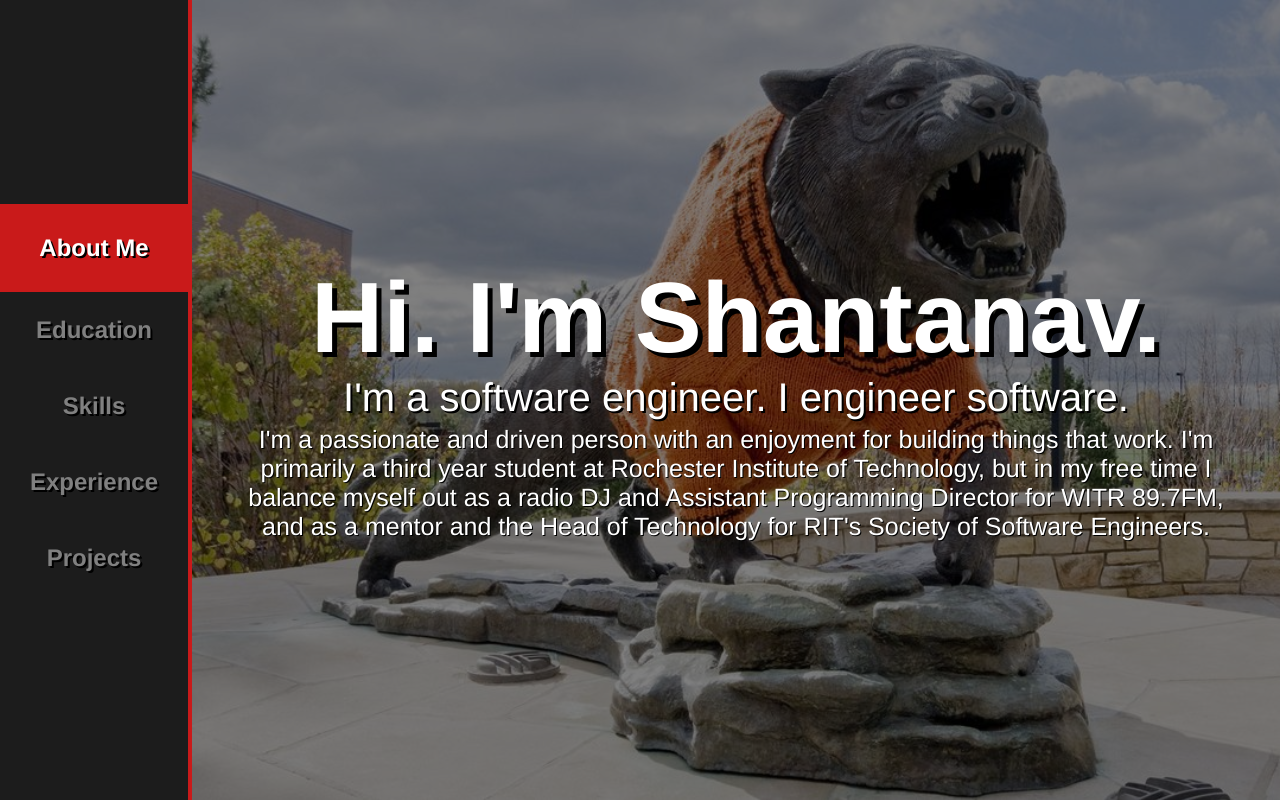
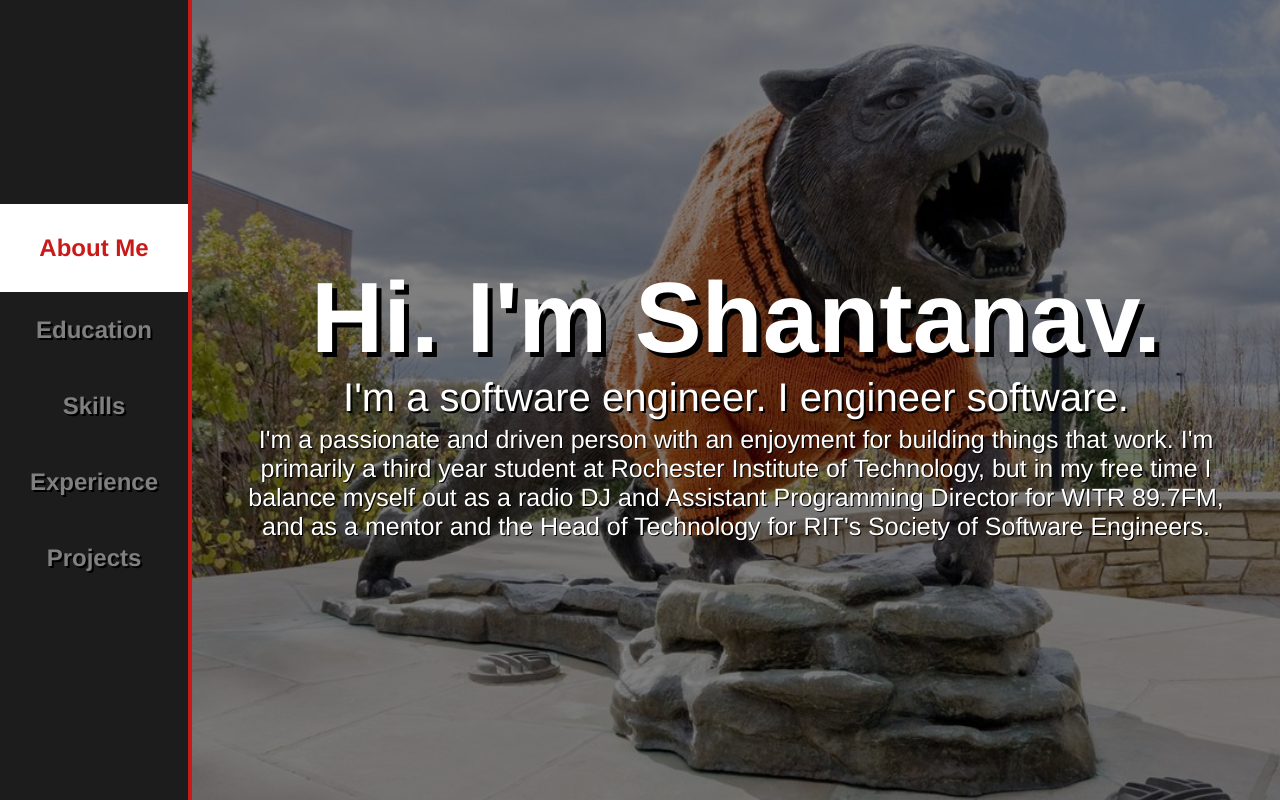
Before and after one commit to shantanav/portfolio, a React (Create React App) app: page / in a window 1280 px wide. In both pictures the pointer is over the link "About Me". Shown: the top 800 px of the page. Built offline with nearby package versions, Linux system fonts and the light colour scheme.

Commit message:
Made navbar cooler

```diff
--- a/src/Navbar/Navbar.css
+++ b/src/Navbar/Navbar.css
@@ -24,10 +24,15 @@ nav {
 }
 
 .link:hover {
-    background-color: #c91a1a;
-    color: white;
+    background-color: white;
+    color: #c91a1a;
     padding: 30px 20px;
     transition: 0.5s;
+    text-shadow: none;
+}
+
+.active {
+    color: red;
 }
 
 @media only screen and (max-width: 1000px) {
--- a/src/index.css
+++ b/src/index.css
@@ -2,6 +2,7 @@
   margin: 0;
   padding: 0;
   box-sizing: border-box;
+  scroll-behavior: smooth;
 }
 
 body {
```
Also changed, not shown: 1 other file (tests, documents, lock files or other folders).
